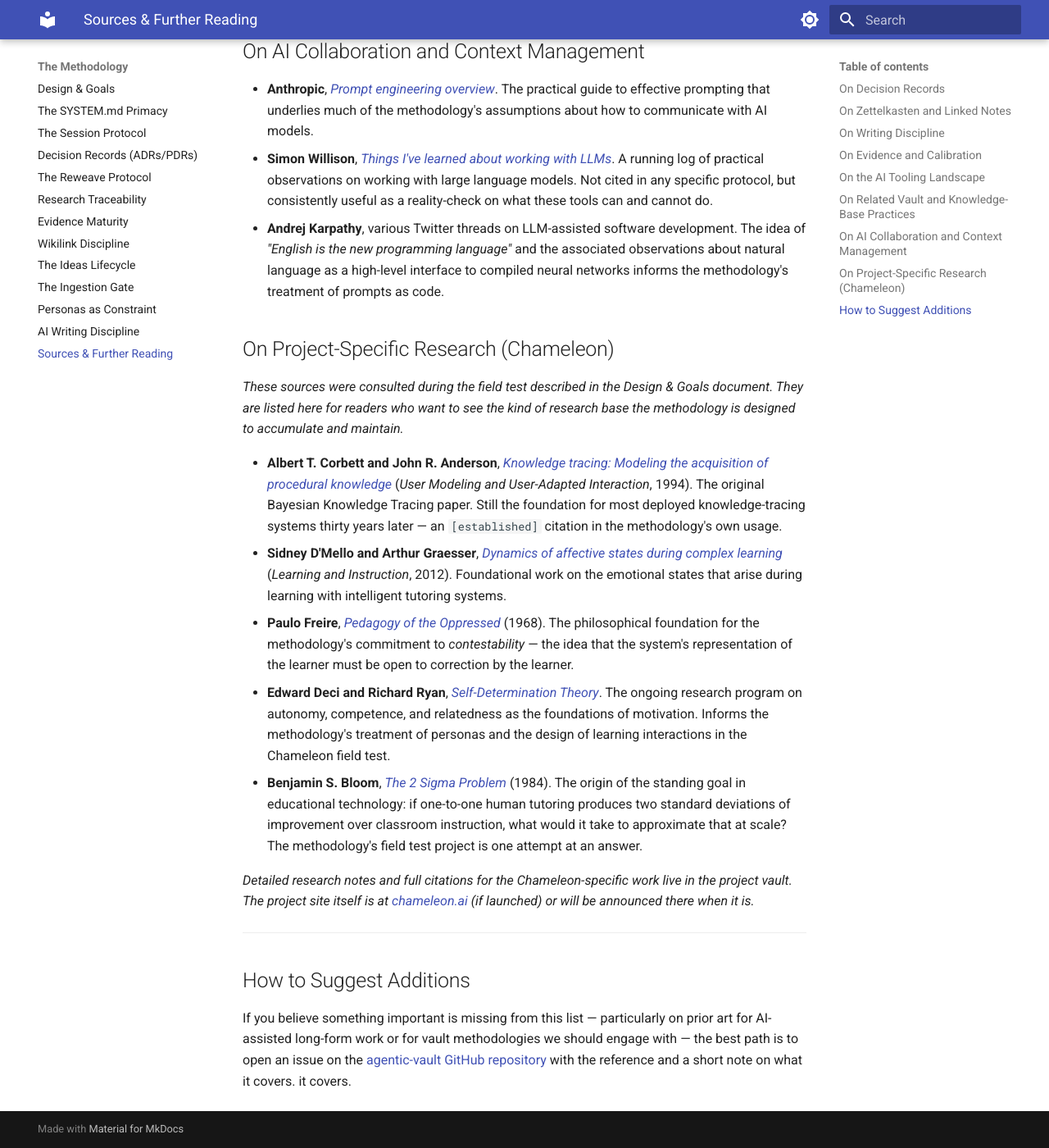
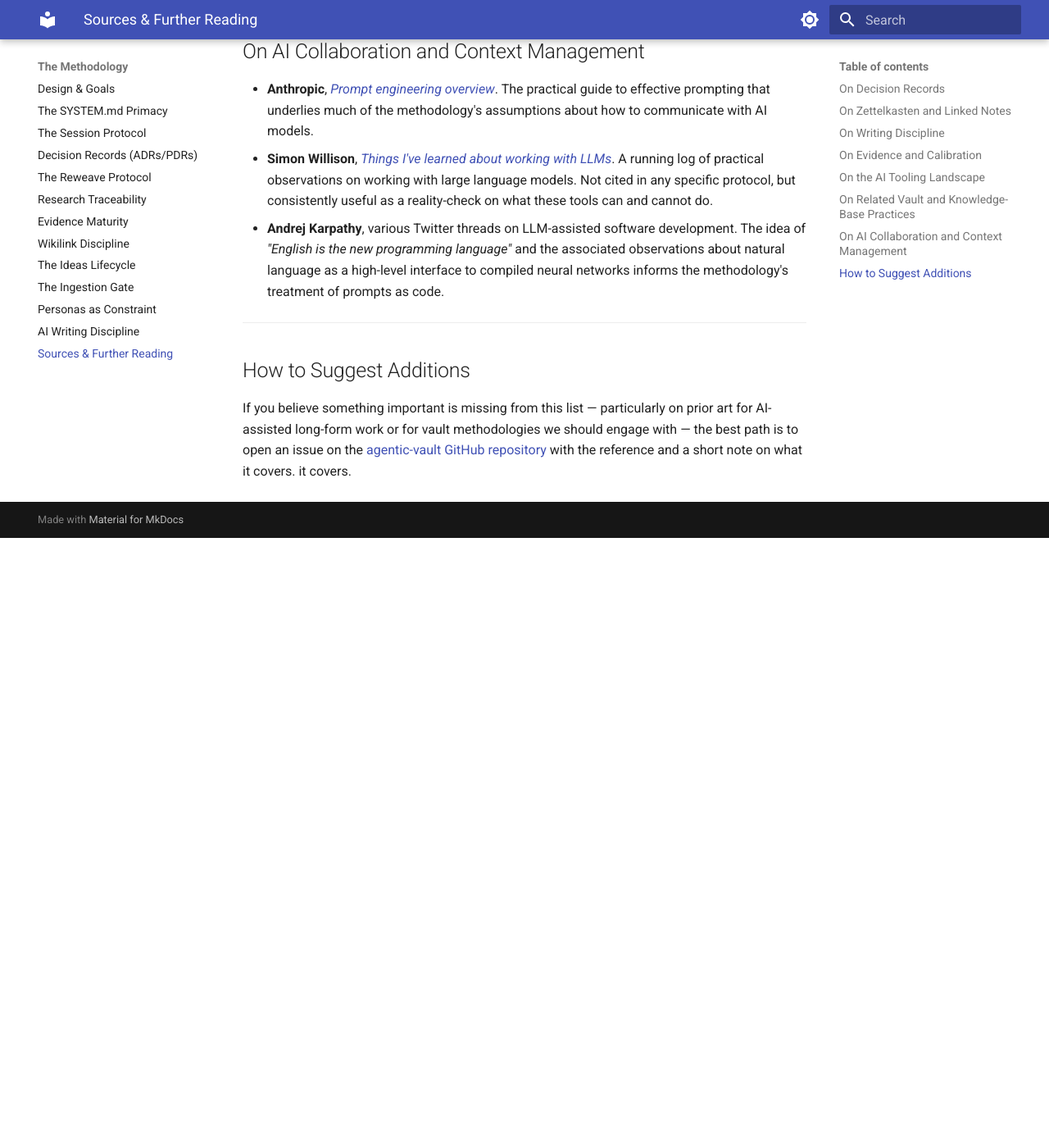
Before and after one commit to adamcee/agentic-vault, an MkDocs documentation site: the page built from website/docs/methodology/sources.md, in a window 1280 px wide and 1400 px high, scrolled down 2304 px. Shown: the whole window at 82% size. Built offline with MkDocs 1.6.1 and Material for MkDocs 9.7.7, drawn with Linux system fonts in a browser that asks for light colours; after the commit the page ends 2960 px from its top, so only the background shows below that.

Commit message:
remove examples from chameleon; too confusing.

```diff
--- a/website/docs/methodology/sources.md
+++ b/website/docs/methodology/sources.md
@@ -48,18 +48,6 @@
 - **Simon Willison**, [*Things I've learned about working with LLMs*](https://simonwillison.net/tags/llms/). A running log of practical observations on working with large language models. Not cited in any specific protocol, but consistently useful as a reality-check on what these tools can and cannot do.
 - **Andrej Karpathy**, various Twitter threads on LLM-assisted software development. The idea of *"English is the new programming language"* and the associated observations about natural language as a high-level interface to compiled neural networks informs the methodology's treatment of prompts as code.
 
-## On Project-Specific Research (Chameleon)
-
-*These sources were consulted during the field test described in the Design & Goals document. They are listed here for readers who want to see the kind of research base the methodology is designed to accumulate and maintain.*
-
-- **Albert T. Corbett and John R. Anderson**, [*Knowledge tracing: Modeling the acquisition of procedural knowledge*](https://link.springer.com/article/10.1007/BF01099821) (*User Modeling and User-Adapted Interaction*, 1994). The original Bayesian Knowledge Tracing paper. Still the foundation for most deployed knowledge-tracing systems thirty years later — an `[established]` citation in the methodology's own usage.
-- **Sidney D'Mello and Arthur Graesser**, [*Dynamics of affective states during complex learning*](https://www.sciencedirect.com/science/article/abs/pii/S095947521100069X) (*Learning and Instruction*, 2012). Foundational work on the emotional states that arise during learning with intelligent tutoring systems.
-- **Paulo Freire**, [*Pedagogy of the Oppressed*](https://www.goodreads.com/book/show/72657.Pedagogy_of_the_Oppressed) (1968). The philosophical foundation for the methodology's commitment to *contestability* — the idea that the system's representation of the learner must be open to correction by the learner.
-- **Edward Deci and Richard Ryan**, [*Self-Determination Theory*](https://selfdeterminationtheory.org/). The ongoing research program on autonomy, competence, and relatedness as the foundations of motivation. Informs the methodology's treatment of personas and the design of learning interactions in the Chameleon field test.
-- **Benjamin S. Bloom**, [*The 2 Sigma Problem*](https://web.mit.edu/5.95/readings/bloom-two-sigma.pdf) (1984). The origin of the standing goal in educational technology: if one-to-one human tutoring produces two standard deviations of improvement over classroom instruction, what would it take to approximate that at scale? The methodology's field test project is one attempt at an answer.
-
-*Detailed research notes and full citations for the Chameleon-specific work live in the project vault. The project site itself is at [chameleon.ai](https://chameleon.ai) (if launched) or will be announced there when it is.*
-
 ---
 
 ## How to Suggest Additions
```
